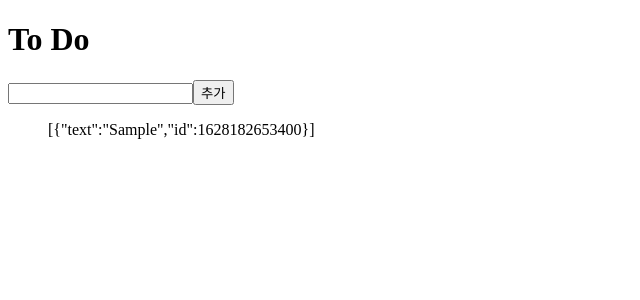
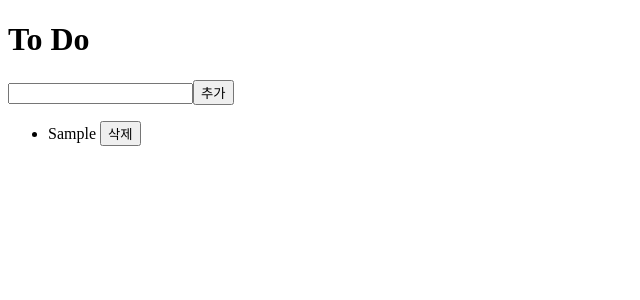
Before and after one commit to Yun-D/vanilla-redux, a React (Create React App) app: page / in a window 1280 px wide. Both pictures are taken after typing "Sample" into the empty fields and a click on the button "추가". Shown: the top 300 px of the page, without its empty margins (0-640 px from the left). Built offline with nearby package versions, Linux system fonts and the light colour scheme.

Commit message:
✨ 삭제 기능 추가

```diff
--- /dev/null
+++ b/src/components/ToDo.js
@@ -0,0 +1,22 @@
+import React from 'react';
+import { connect } from "react-redux";
+import { actionCreators } from '../routes/store';
+
+function ToDo({text, onBtnClick}) { //여기서 인자 {}로 잘 감싸기!! 안감싸면 오류남
+    return (
+        <li>
+            {text} <button onClick = {onBtnClick}> 삭제 </button>
+            {/* 리듀서에게 메시지 보내기.. */}
+        </li>
+    );
+}
+
+function mapDispatchToProps(dispatch, ownProps) {
+    //ownProps 는 text와 id를 가짐
+
+    return {
+        onBtnClick: () => dispatch(actionCreators.deleteToDO(ownProps.id)) //ownProps가 가지고 있는 id를 받아와 deleteToDo~
+    }
+}
+
+export default connect(null, mapDispatchToProps) (ToDo);
--- a/src/routes/Home.js
+++ b/src/routes/Home.js
@@ -1,5 +1,6 @@
 import React, { useState } from 'react';
 import {connect} from 'react-redux';
+import ToDo from '../components/ToDo';
 import { actionCreators } from './store';
 
 function Home({toDos, addToDo}) {
@@ -19,10 +20,16 @@
             <h1>To Do</h1>
             <form onSubmit = {onSubmit}>
                 <input type="text" value={text} onChange={onChange} />
+                {/* 여기서 text는 state로 감 */}
                 <button> 추가 </button>
             </form>
 
-            <ul> {JSON.stringify(toDos)} </ul>
+            <ul>
+                {toDos.map(toDo => (
+                    <ToDo {...toDo} key={toDo.id} />
+                ))}
+            </ul>
+            {/* 여기서 toDos는 prop */}
         </>
     );
 }
--- a/src/routes/store.js
+++ b/src/routes/store.js
@@ -13,7 +13,7 @@
 const deleteToDO = (id) => {
     return {
         type: DELETE,
-        id
+        id : parseInt(id)
     }
 }
 
```
